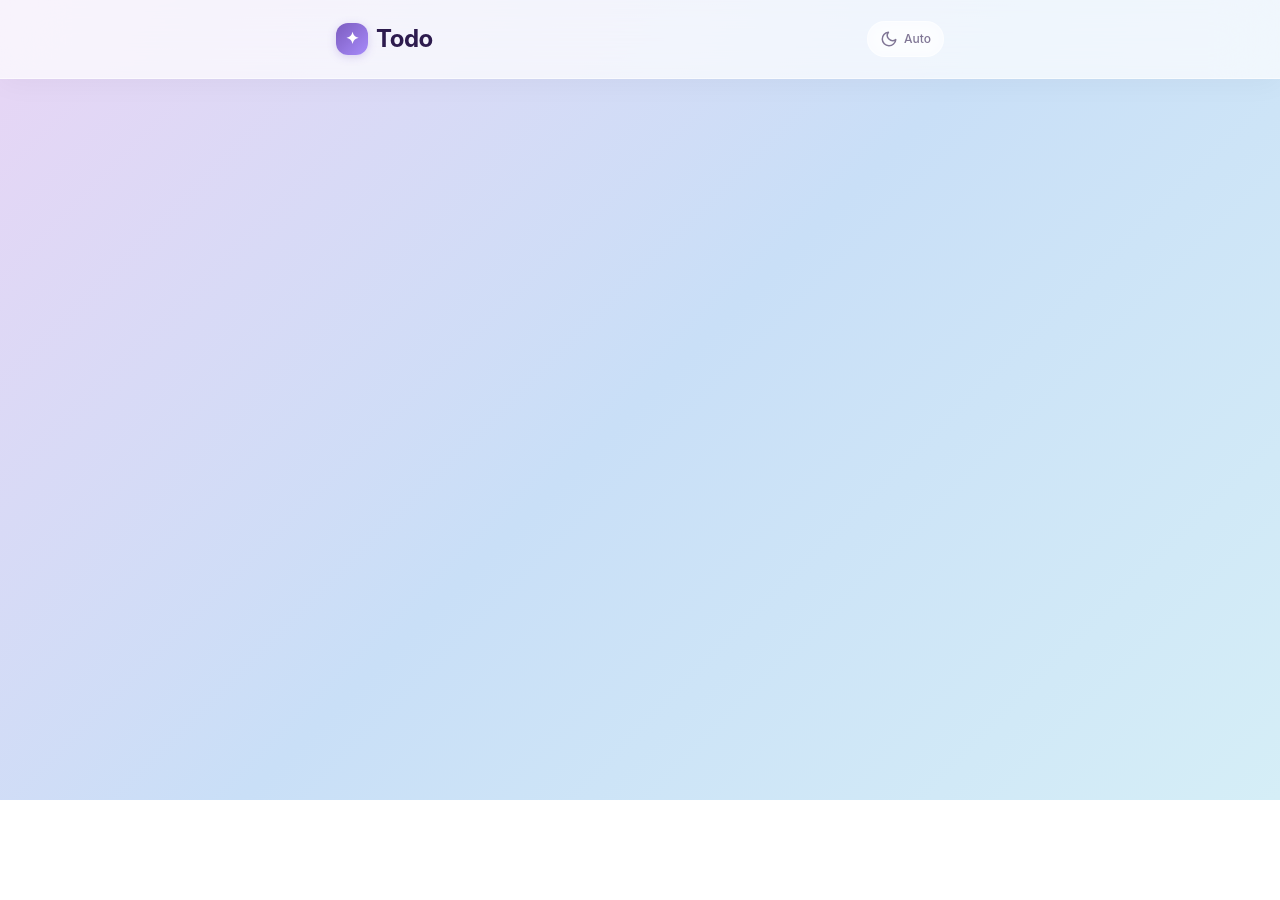
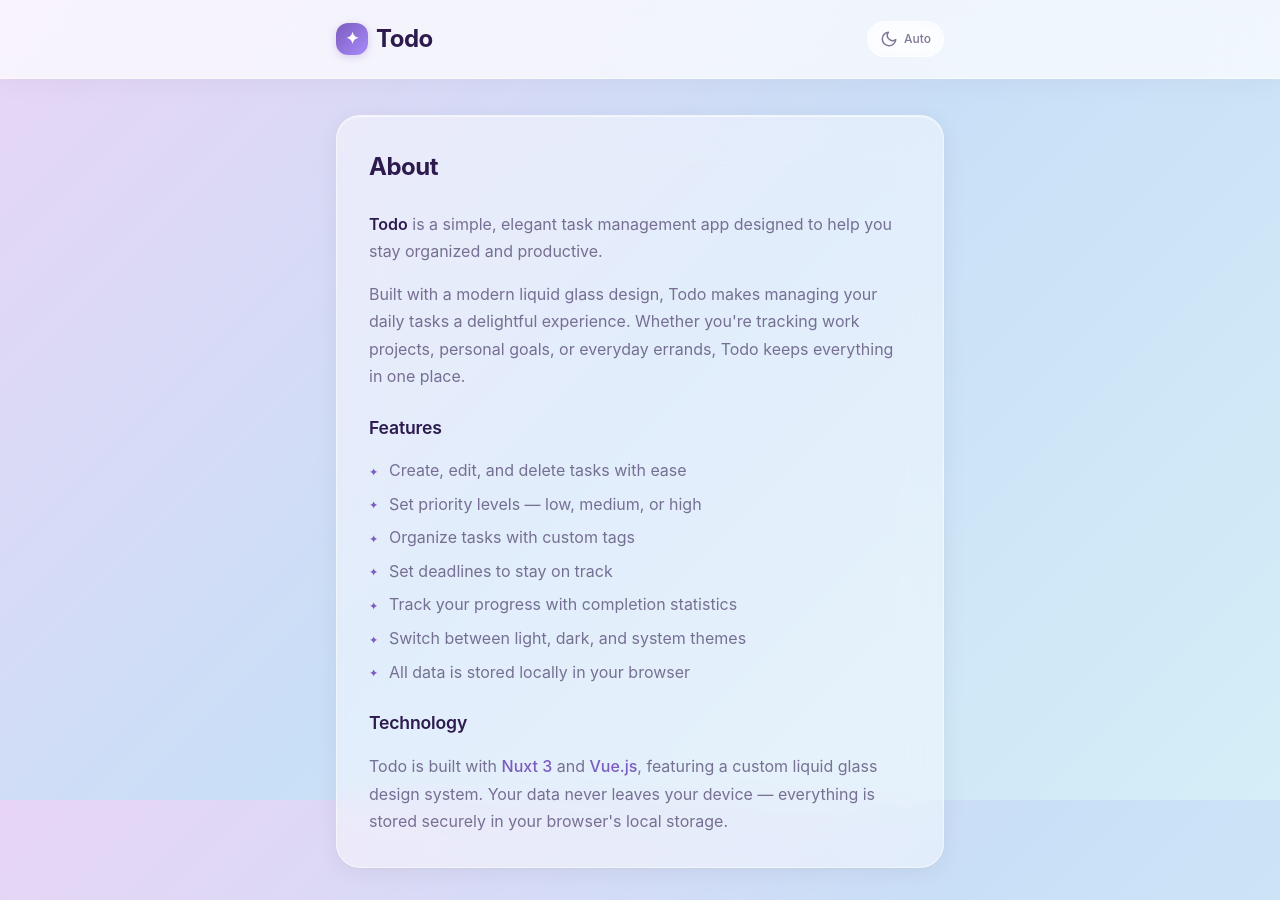
Before and after one commit to makerGeek/looop-tp, a Nuxt app: page /about in a window 1280 px wide. Before the commit this address had no page. Before the commit the page ends 800 px from the top, so only its background shows below. Built offline with nearby package versions, Linux system fonts and the light colour scheme.

Commit message:
feat: add About page with app description and features

```diff
--- /dev/null
+++ b/pages/about.vue
@@ -0,0 +1,116 @@
+<template>
+  <div class="info-page">
+    <div class="info-card glass">
+      <h2 class="info-title">About</h2>
+      <div class="info-content">
+        <p>
+          <strong>Todo</strong> is a simple, elegant task management app designed to help you stay organized and productive.
+        </p>
+        <p>
+          Built with a modern liquid glass design, Todo makes managing your daily tasks a delightful experience. Whether you're tracking work projects, personal goals, or everyday errands, Todo keeps everything in one place.
+        </p>
+
+        <h3>Features</h3>
+        <ul>
+          <li>Create, edit, and delete tasks with ease</li>
+          <li>Set priority levels &mdash; low, medium, or high</li>
+          <li>Organize tasks with custom tags</li>
+          <li>Set deadlines to stay on track</li>
+          <li>Track your progress with completion statistics</li>
+          <li>Switch between light, dark, and system themes</li>
+          <li>All data is stored locally in your browser</li>
+        </ul>
+
+        <h3>Technology</h3>
+        <p>
+          Todo is built with <a href="https://nuxt.com" target="_blank" rel="noopener noreferrer">Nuxt 3</a> and <a href="https://vuejs.org" target="_blank" rel="noopener noreferrer">Vue.js</a>, featuring a custom liquid glass design system. Your data never leaves your device &mdash; everything is stored securely in your browser's local storage.
+        </p>
+      </div>
+    </div>
+  </div>
+</template>
+
+<script setup lang="ts">
+useHead({
+  title: 'About - Todo'
+})
+</script>
+
+<style scoped>
+.info-page {
+  padding-top: 0.25rem;
+}
+
+.info-card {
+  border-radius: var(--radius-lg);
+  padding: 2rem;
+}
+
+.info-title {
+  font-size: 1.5rem;
+  font-weight: 700;
+  color: var(--color-text);
+  margin-bottom: 1.5rem;
+  letter-spacing: -0.02em;
+}
+
+.info-content {
+  display: flex;
+  flex-direction: column;
+  gap: 1rem;
+}
+
+.info-content p {
+  color: var(--color-text-secondary);
+  line-height: 1.7;
+}
+
+.info-content h3 {
+  font-size: 1.1rem;
+  font-weight: 600;
+  color: var(--color-text);
+  margin-top: 0.5rem;
+  letter-spacing: -0.01em;
+}
+
+.info-content ul {
+  list-style: none;
+  display: flex;
+  flex-direction: column;
+  gap: 0.5rem;
+  padding-left: 0;
+}
+
+.info-content ul li {
+  color: var(--color-text-secondary);
+  padding-left: 1.25rem;
+  position: relative;
+  line-height: 1.6;
+}
+
+.info-content ul li::before {
+  content: '✦';
+  position: absolute;
+  left: 0;
+  color: var(--color-primary);
+  font-size: 0.7rem;
+  top: 0.35rem;
+}
+
+.info-content a {
+  color: var(--color-primary);
+  text-decoration: none;
+  font-weight: 500;
+  transition: color var(--transition-base);
+}
+
+.info-content a:hover {
+  color: var(--color-primary-hover);
+  text-decoration: underline;
+}
+
+.info-content strong {
+  color: var(--color-text);
+  font-weight: 600;
+}
+</style>
```
